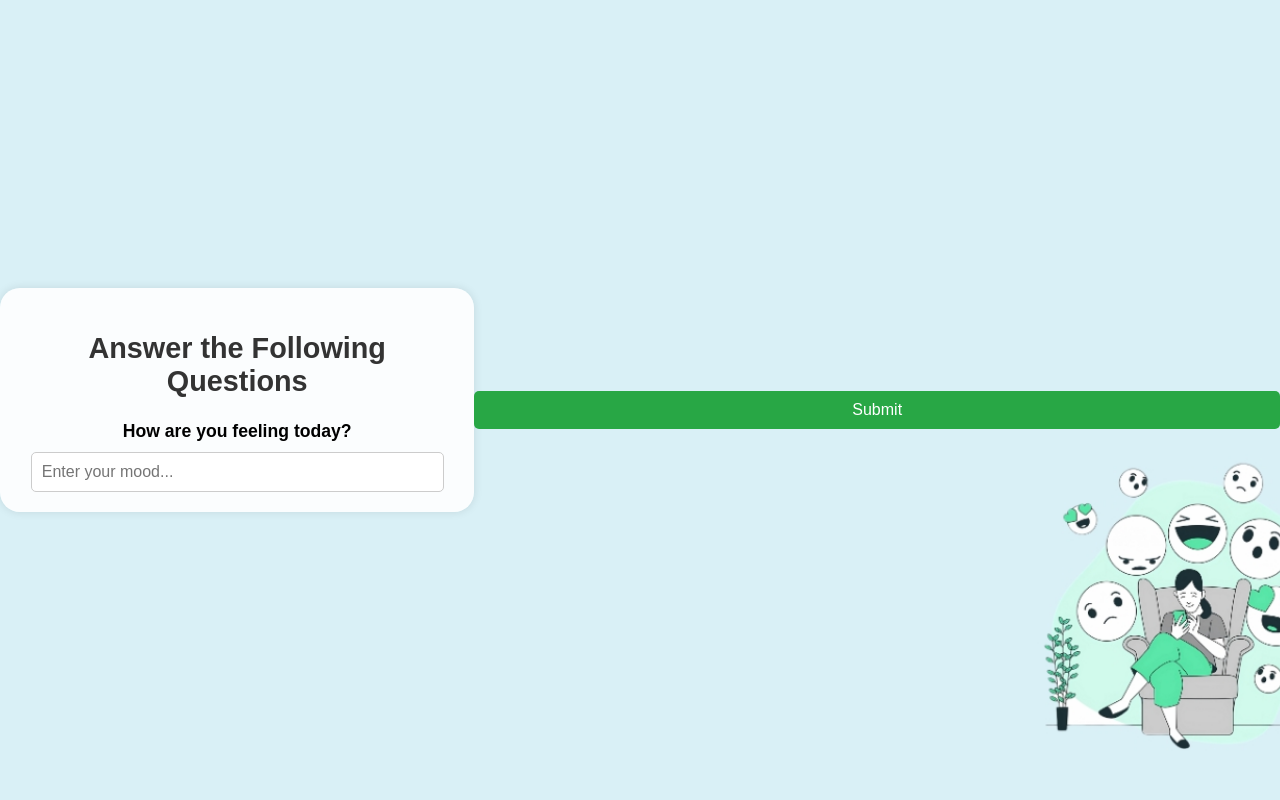
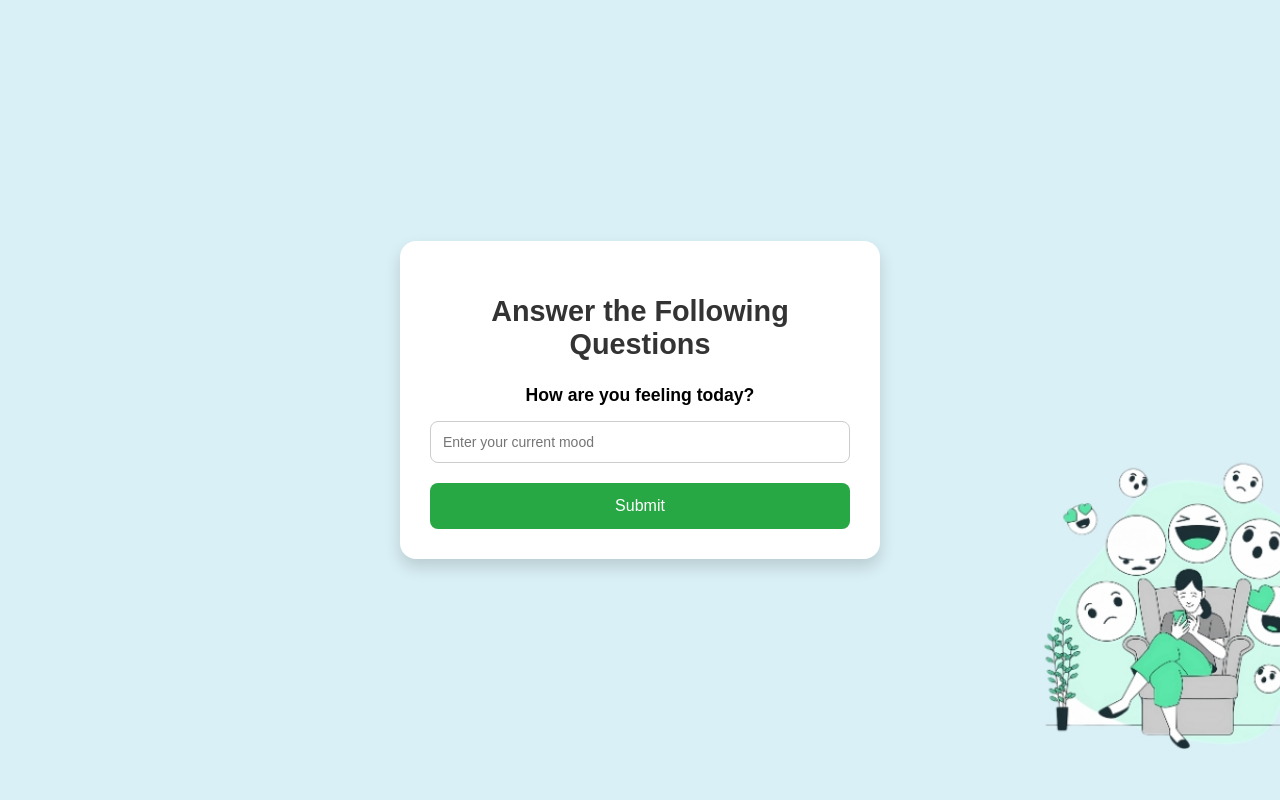
Before and after one commit to Shreyaa5/Mental_Therapy_through_Song_Mood_Classification, a Flask app: template templates/questions.html in a window 1280 px wide. Run offline with Flask 3, Linux system fonts and the light colour scheme; the template is opened without the code that fills it, so the values that code supplies are empty; parts of the project's set-up code (start-up, migrations or seed data) failed here and were passed over; some libraries are stand-ins or nearby versions.

Commit message:
question

```diff
--- a/templates/questions.html
+++ b/templates/questions.html
@@ -18,15 +18,59 @@
             justify-content: center;
             align-items: center;
         }
-        .container {
-            background: rgba(255, 255, 255, 0.9);
-            max-width: 100%;
-            width: 700px;
-            margin: 0;
-            padding: 20px;
-            border-radius: 20px;
-            box-shadow: 0px 0px 10px rgba(0, 0, 0, 0.1);
+
+        .page {
+            display: flex;
+            justify-content: center;
+            align-items: center;
+            min-height: 100vh;
         }
+
+        .question-form-container {
+            background-color: #ffffff;
+            border-radius: 16px;
+            padding: 30px;
+            width: 420px;
+            text-align: center;
+            box-shadow: 0 8px 16px rgba(0, 0, 0, 0.15);
+        }
+
+        .captured-img {
+            width: 100%;
+            max-height: 280px;
+            object-fit: cover;
+            margin-bottom: 20px;
+            border-radius: 12px;
+            box-shadow: 0 4px 10px rgba(0, 0, 0, 0.1);
+        }
+
+        input[type="text"] {
+            width: 100%;
+            padding: 12px;
+            margin-top: 10px;
+            border: 1px solid #ccc;
+            border-radius: 8px;
+            box-sizing: border-box;
+            font-size: 14px;
+        }
+
+        .submit-btn {
+            background-color: #28a745;
+            color: white;
+            border: none;
+            padding: 14px;
+            margin-top: 20px;
+            width: 100%;
+            border-radius: 8px;
+            cursor: pointer;
+            font-size: 16px;
+            transition: background-color 0.3s ease;
+        }
+
+        .submit-btn:hover {
+            background-color: #218838;
+        }
+
         h2 {
             color: #333;
             font-size: 1.8em;
@@ -38,14 +82,7 @@
             margin-bottom: 5px;
             font-size: 1.1em;
         }
-        input[type="text"] {
-            width: 90%;
-            padding: 10px;
-            margin-top: 5px;
-            border: 1px solid #ccc;
-            border-radius: 5px;
-            font-size: 1em;
-        }
+
         .radio-group {
             margin: 20px 0;
             text-align: left;
@@ -59,33 +96,20 @@
             margin-right: 20px;
             display: inline-block;
         }
-        button {
-            background-color: #28a745;
-            color: white;
-            border: none;
-            padding: 10px 15px;
-            border-radius: 5px;
-            cursor: pointer;
-            font-size: 1em;
-            margin-top: 20px;
-            width: 100%;
-            transition: background-color 0.3s;
-        }
-        button:hover {
-            background-color: #12a174;
-        }
-        .captured-img {
-            width: 100%;
-            max-height: 300px;
-            object-fit: contain;
-            border-radius: 10px;
-            margin-bottom: 20px;
-        }
+
         .error-message {
             color: red;
             font-size: 0.9em;
             margin-top: 10px;
             display: none;
+        }
+        .flash-message{
+            background-color: #d4edda;
+            color: #155724;
+            padding: 10px;
+            border-radius: 5px;
+            margin-top: 20px;
+            display: none; /* Initially hidden */
         }
         @media (max-width: 500px) {
             h2 {
@@ -102,42 +126,55 @@
                 padding: 15px;
             }
         }
+        .flash-message {
+            background-color: #d4edda;
+            color: #155724;
+            padding: 10px;
+            border-radius: 5px;
+            margin-top: 20px;
+            display: none; /* Initially hidden */
+        }
     </style>
 </head>
 <body>
-    <div class="container">
+    <div class="page">
+        <div class="question-form-container">
           <h2>Answer the Following Questions</h2>
 
             {% if image_path %}
                 <img src="{{ url_for('static', filename=image_path.replace('\\', '/').split('static/')[-1]) }}"
                      alt="Captured Image" class="captured-img">
             {% endif %}
-
           <form action="{{ url_for('process_mood') }}" method="POST" id="mood-form">
             <label for="q1">How are you feeling today?</label>
-            <input type="text" id="q1" name="question1" placeholder="Enter your mood..."
-                   aria-label="Enter your current mood" maxlength="200" required>
+            <input type="text" id="q1" name="question1" placeholder="Enter your current mood" maxlength="100" required>
+            <div class="error-message" id="error-message"></div>
 
-            <!-- <label for="q2">What is something that made you happy recently?</label>
-            <input type="text" id="q2" name="question2" placeholder="Describe a happy moment..."
-                   aria-label="Describe a recent happy moment" maxlength="200" required>
-
-            <label>Do you prefer energetic or calming music right now?</label>
-            <div class="radio-group">
-                <input type="radio" id="energetic" name="question3" value="energetic"
-                       aria-label="Energetic music" required>
-                <label for="energetic">Energetic</label>
-                <input type="radio" id="calming" name="question3" value="calming"
-                       aria-label="Calming music">
-                <label for="calming">Calming</label> -->
-            </div>
-
-            <div class="error-message" id="error-message"></div>
-            <button type="submit">Submit</button>
+            <button type="submit" class="submit-btn">Submit</button>
           </form>
         </div>
 
+    </div>
+
     <script>
+
+    function showFlashMessage(message, type = 'success') {
+        const flash = document.getElementById('flashMessage');
+        flash.textContent = message;
+
+        // Set background color based on type
+        flash.style.backgroundColor = type === 'success' ? '#d4edda' : '#f8d7da';
+        flash.style.color = type === 'success' ? '#155724' : '#721c24';
+        flash.style.border = `1px solid ${type === 'success' ? '#c3e6cb' : '#f5c6cb'}`;
+
+        flash.style.display = 'block';
+
+        // Auto-hide after 3 seconds
+        setTimeout(() => {
+            flash.style.display = 'none';
+        }, 3000);
+    }
+
         // Check if notifications are supported
         if ("Notification" in window) {
             Notification.requestPermission().then(permission => {
@@ -170,7 +207,7 @@
             setTimeout(() => {
                 try {
                     new Notification("Time to log your mood!", {
-                        body: "Don't forget to log your mood today! 😃",
+                        body: "Don't forget to log your mood today! ",
                         icon: "/static/images/reminder_icon.png"
                     });
                 } catch (err) {
@@ -186,19 +223,19 @@
 
         form.addEventListener("submit", (e) => {
             const q1 = document.getElementById("q1").value.trim();
-            const q2 = document.getElementById("q2").value.trim();
-            const q3 = document.querySelector('input[name="question3"]:checked');
+            // const q2 = document.getElementById("q2").value.trim();
+            // const q3 = document.querySelector('input[name="question3"]:checked');
 
-            if (!q1 || !q2 || !q3) {
+            if (!q1 ) {
                 e.preventDefault();
-                errorMessage.textContent = "Please fill out all fields.";
+                errorMessage.textContent = "Please fill out the mood fields.";
                 errorMessage.style.display = "block";
                 return;
             }
 
-            if (q1.length > 200 || q2.length > 200) {
+            if (q1.length > 100 ) {
                 e.preventDefault();
-                errorMessage.textContent = "Responses must be 200 characters or less.";
+                errorMessage.textContent = "Responses must be 100 characters or less.";
                 errorMessage.style.display = "block";
                 return;
             }
@@ -206,7 +243,7 @@
             errorMessage.style.display = "none";
         });
 
-        // Polyfill for object-fit (optional for older browsers)
+
         // Consider including: <script src="https://cdnjs.cloudflare.com/ajax/libs/object-fit-images/3.2.4/ofi.min.js"></script>
 
     </script>
```
Lines whose indentation alone changed are shown as unchanged.
